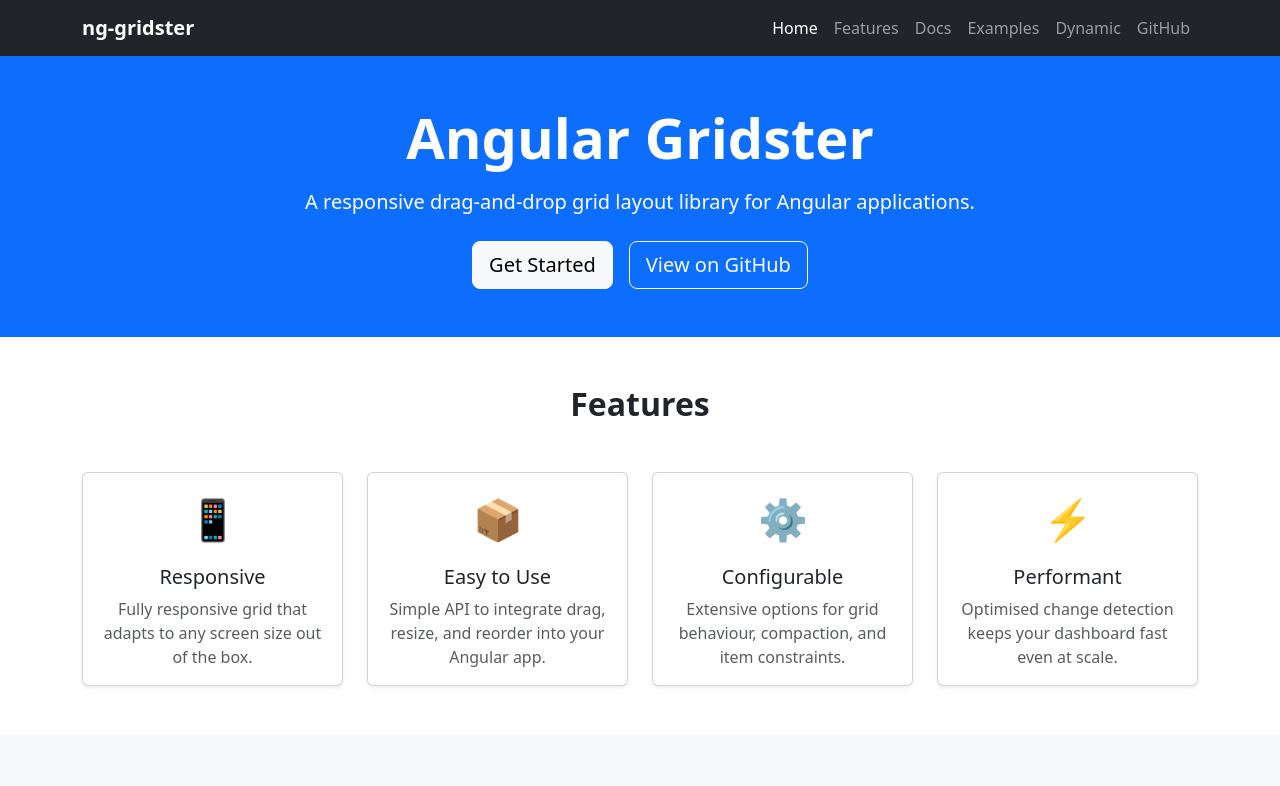
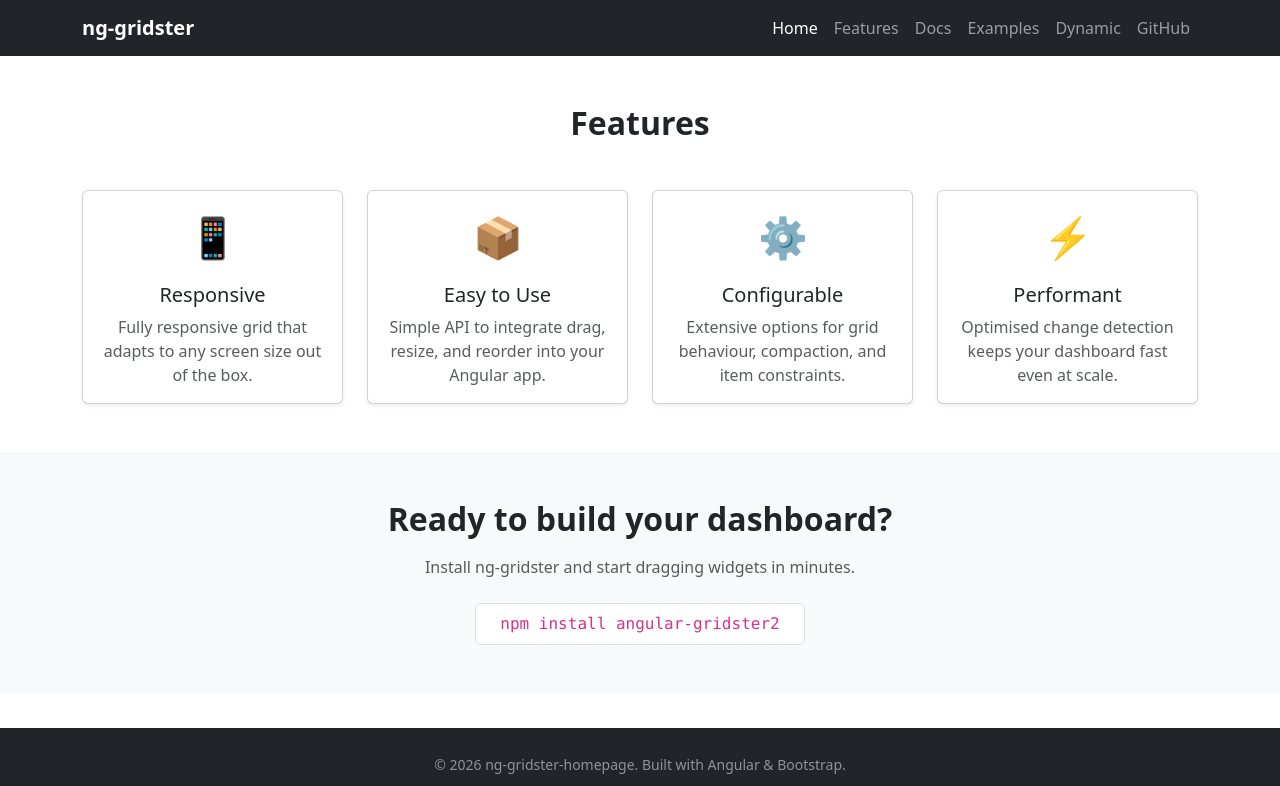
Before and after one commit to Eugene-Murray/ng-gridster-hompage, an Angular app: page / in a window 1280 px wide. Shown: the top 786 px of the page. Built offline with nearby package versions, Linux system fonts and the light colour scheme.

Commit message:
add gridster

```diff
--- a/package.json
+++ b/package.json
@@ -29,6 +29,7 @@
     "@angular/forms": "^21.0.0",
     "@angular/platform-browser": "^21.0.0",
     "@angular/router": "^21.0.0",
+    "angular-gridster2": "^21.0.1",
     "bootstrap": "^5.3.8",
     "rxjs": "~7.8.0",
     "tslib": "^2.3.0"
--- a/src/app/app.html
+++ b/src/app/app.html
@@ -42,7 +42,7 @@
   </div>
 </nav>
 
-<header class="bg-primary text-white py-5">
+<!-- <header class="bg-primary text-white py-5">
   <div class="container text-center">
     <h1 class="display-4 fw-bold">Angular Gridster</h1>
     <p class="lead mt-3">
@@ -58,7 +58,7 @@
       >View on GitHub</a>
     </div>
   </div>
-</header>
+</header> -->
 
 <main>
   <router-outlet />
```
Also changed, not shown: 1 other file (tests, documents, lock files or other folders).
